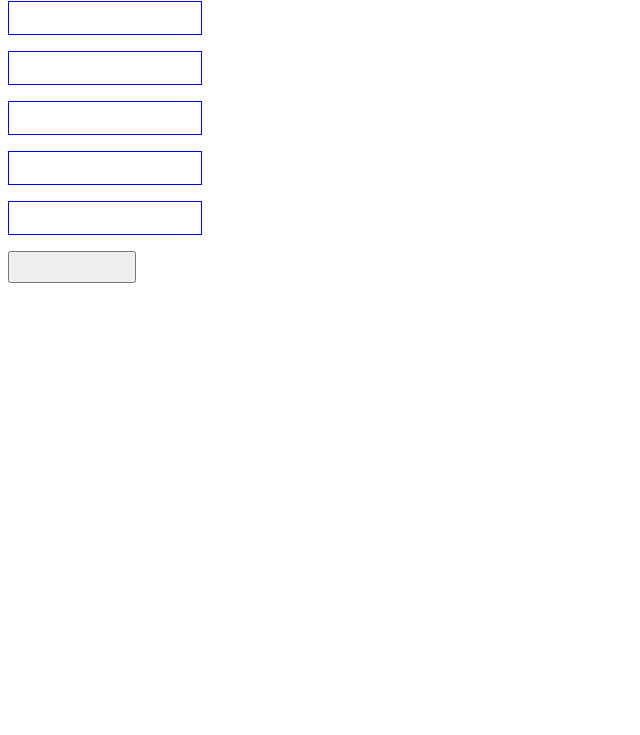
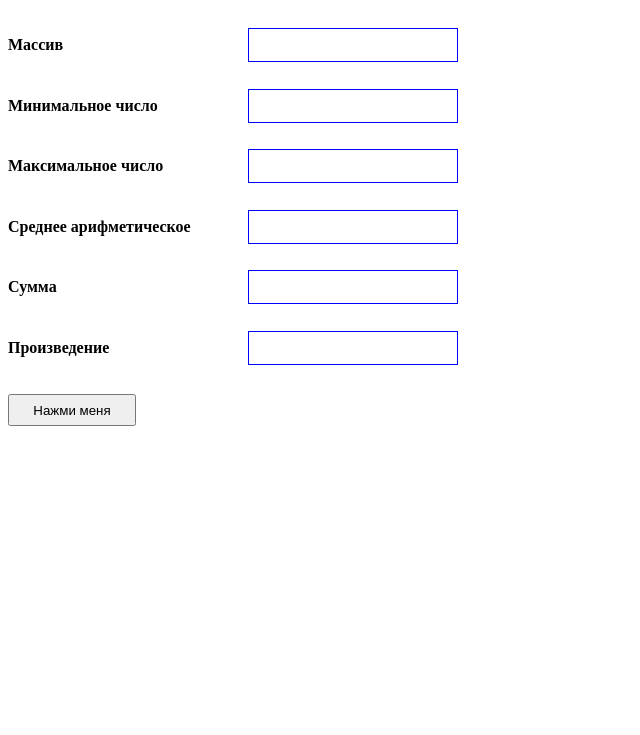
Before and after one commit to AlisaKovalFe/WEEK17, a plain HTML site: page task4.html in a window 1280 px wide. Shown: the part 65-800 px from the top of the page, without its empty margins (0-640 px from the left). Drawn offline with Linux system fonts and the light colour scheme.

Commit message:
Add task4

```diff
--- a/task4.html
+++ b/task4.html
@@ -10,28 +10,66 @@
         button {
             width: 8rem;
             height: 2rem;
+            margin-top: 1rem;
         }
 
-        div {
-            width: 12rem;
+        .inner {
+            display: flex;
+            align-items: center;
+            width: 13rem;
             height: 2rem;
             border: 1px solid blue;
-            margin-top: 1rem;
-            margin-bottom: 1rem;
+
+        }
+        .outer {
+            display: flex;
+            align-items: center;
+        }
+
+        h4 {
+            width: 15rem;
+
         }
     </style>
 
 </head>
 
 <body>
-    <div id="massiv"></div>
-    <div id="min"></div>
-    <div id="max"></div>
-    <div id="average"></div>
-    <div id="sum"></div>
-    <div id="mult"></div>
+    <h1>Генератор случайных чисел</h1>
 
-    <button></button>
+    <div class="outer">
+        <h4>Массив</h4>
+        <div class="inner" id="massiv"></div>
+    </div>
+
+    <div class="outer">
+        <h4>Минимальное число</h4>
+        <div class="inner" id="min"></div>
+    </div>
+
+    <div class="outer">
+        <h4>Максимальное число</h4>
+        <div class="inner" id="max"></div>
+    </div>
+
+    <div class="outer">
+        <h4>Среднее арифметическое</h4>
+        <div class="inner" id="average"></div>
+    </div>
+
+    <div class="outer">
+        <h4>Сумма</h4>
+        <div class="inner" id="sum"></div>
+    </div>
+
+    <div class="outer">
+        <h4>Произведение</h4>
+        <div class="inner" id="mult"></div>
+    </div>
+
+
+
+    <button>Нажми меня</button>
     <script src="task4.js"></script>
 </body>
 </html>
--- a/task4.js
+++ b/task4.js
@@ -2,7 +2,10 @@
 
 let button = document.querySelector('button')
 let massiv = document.querySelector('#massiv')
-
+let minNum = document.querySelector('#min')
+let maxNum = document.querySelector('#max')
+let sumNum = document.querySelector('#sum')
+let averageNum = document.querySelector('#average')
 
 let arr = []
 function getResults() {
@@ -18,10 +21,30 @@ function getResults() {
             arr.push(getRandom())
         }
         console.log(arr)
-        massiv.innerHTML = arr
-
+        massiv.innerHTML = arr.join(', ')
     }
     getMassiv()
+
+    function min() {
+        function sortMassiv(a, b) {
+            if (a > b) return 1;
+            if (a == b) return 0;
+            if (a < b) return -1;
+        }
+        arr.sort(sortMassiv)
+        let minNumber = arr[0]
+        console.log(arr)
+        console.log(minNumber)
+        minNum.innerHTML = minNumber
+    }
+    min()
+
+    function max() {
+        let maxNumber = arr[arr.length-1]
+        console.log(maxNumber)
+        maxNum.innerHTML = maxNumber
+    }
+    max()
 
     function sum() {
         let sum = 0
@@ -29,19 +52,16 @@ function getResults() {
             sum += arr[i]
         }
         console.log(sum)
-        document.querySelector('#sum').innerHTML = sum
+        sumNum.innerHTML = sum
         return sum
     }
     sum()
 
     function average() {
         let average = (sum()/arr.length)
-        document.querySelector('#average').innerHTML = average
-        return average
+        averageNum.innerHTML = average
     }
-    console.log(average())
-
-
+    average()
 
     function mult() {
         let mult = 1
@@ -54,27 +74,7 @@ function getResults() {
     }
     mult()
 
-    function min() {
-        function sortMassiv(a, b) {
-            if (a > b) return 1;
-            if (a == b) return 0;
-            if (a < b) return -1;
-        }
-        arr.sort(sortMassiv)
-        let minNumber = arr[0]
-        console.log(arr)
-        console.log(minNumber)
-        document.querySelector('#min').innerHTML = minNumber
-    }
-    min()
-
-    function max() {
-        let maxNumber = arr[arr.length-1]
-        console.log(maxNumber)
-        document.querySelector('#max').innerHTML = maxNumber
-    }
-    max()
-
+    arr.length = ''
 }
 
 
```
